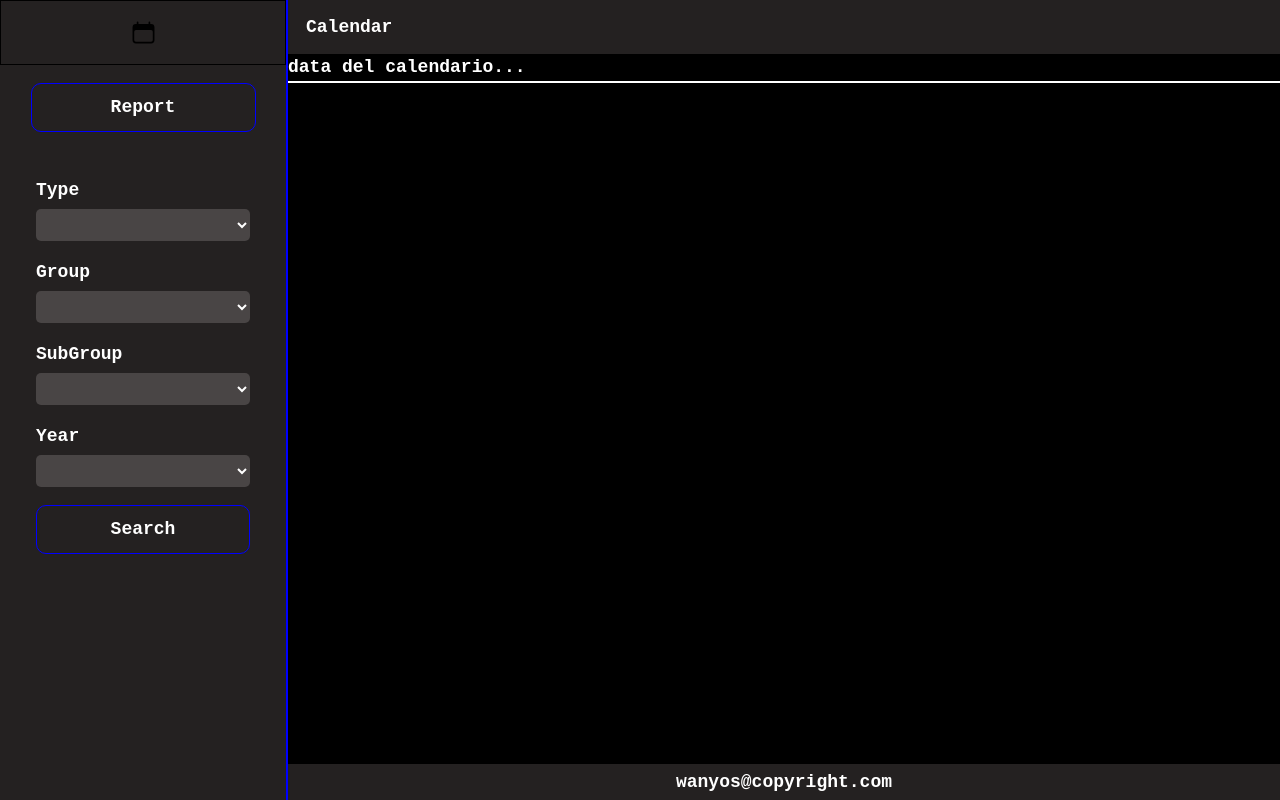
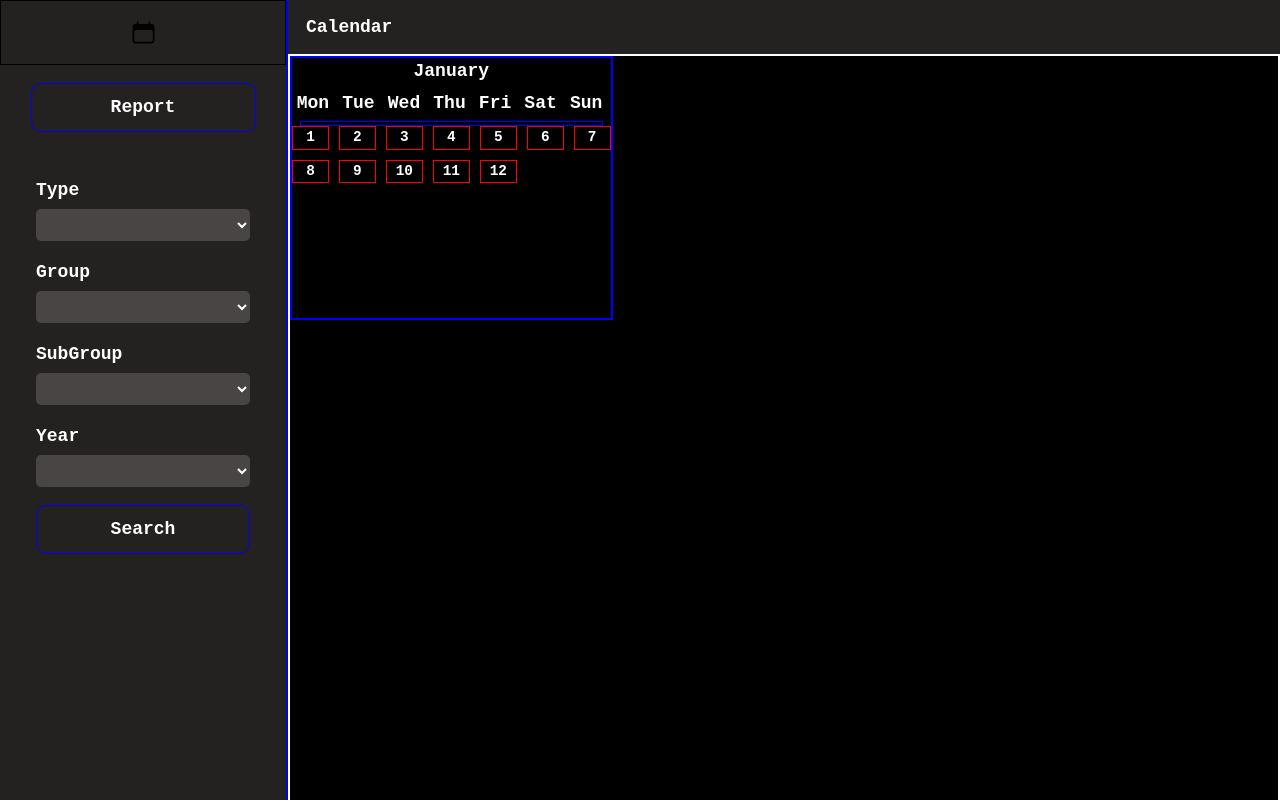
Before and after one commit to wanyos/emt-calendar, a Vue app: page /calendar in a window 1280 px wide. Shown: the top 800 px of the page. Built offline with nearby package versions, Linux system fonts and the light colour scheme.

Commit message:
feature: create component day

```diff
--- /dev/null
+++ b/src/calendars/createCalendar.js
@@ -0,0 +1,44 @@
+// monday = 0, sunday = 0
+function getDayInitMonth(month, year) {
+  const date = new Date(year, month, 1)
+  let weekday = date.getDay()
+  if (weekday === 0) {
+    weekday = 6
+  } else {
+    weekday -= 1
+  }
+  return weekday
+}
+
+function getMonthDays(month, year) {
+  const date = new Date(year, month, 1)
+  date.setMonth(date.getMonth() + 1)
+  date.setDate(0)
+  return date.getDate()
+}
+
+function getNameMonth(numberMonth) {
+  const fecha = new Date(null, numberMonth)
+  return fecha.toLocaleString('en-US', { month: 'long' })
+}
+
+const getCalendar = (year) => {
+  const calendar = {}
+  let nameMonth = ''
+  for (let a = 0; a < 12; a++) {
+    const days = []
+    let day = 1
+    nameMonth = getNameMonth(a)
+    const initDay = getDayInitMonth(a, year)
+    const totalDays = getMonthDays(a, year)
+
+    for (let d = 0; d < totalDays + initDay; d++) {
+      if (d < initDay) {
+        days.push('.')
+      } else {
+        days.push(day++)
+      }
+    }
+    calendar[nameMonth] = days
+  }
+}
--- /dev/null
+++ b/src/components/Day.vue
@@ -0,0 +1,13 @@
+<template>
+    <div>
+
+    </div>
+</template>
+
+<script setup>
+
+</script>
+
+<style lang="css" scoped>
+
+</style>
--- a/src/components/Month.vue
+++ b/src/components/Month.vue
@@ -1,24 +1,104 @@
 <template>
   <section class="section__month">
-    <div v-for="{ item, index } in weekdays" :key="index" class="section__month-weekdays">
-      {{ item }}
-    </div>
+    <section class="section__title">
+      <label> {{ props.name }} </label>
+    </section>
+
+    <section class="section__head">
+      <article v-for="(weekday, index) in weekdays" :key="index" class="article__head-weekdays">
+        {{ weekday }}
+      </article>
+    </section>
+
+    <div class="div__separate"></div>
+
+    <section class="section__body">
+      <ul class="section__body-ul">
+        <!-- <li v-for="(day, index) in props.days" :key="index" class="section__body-days">
+          <component :is="day"></component>
+        </li> -->
+        <div class="section__body-days">1</div>
+        <div class="section__body-days">2</div>
+        <div class="section__body-days">3</div>
+        <div class="section__body-days">4</div>
+        <div class="section__body-days">5</div>
+        <div class="section__body-days">6</div>
+        <div class="section__body-days">7</div>
+        <div class="section__body-days">8</div>
+        <div class="section__body-days">9</div>
+        <div class="section__body-days">10</div>
+        <div class="section__body-days">11</div>
+        <div class="section__body-days">12</div>
+      </ul>
+    </section>
   </section>
 </template>
 
 <script setup>
-const weekdays = ['L', 'M', 'X', 'J', 'V', 'S', 'D']
+const weekdays = ['Mon', 'Tue', 'Wed', 'Thu', 'Fri', 'Sat', 'Sun']
+
+const props = defineProps({
+  name: {
+    type: String,
+    required: true
+  },
+  days: {
+    type: Array,
+    default: () => []
+  }
+})
 </script>
 
 <style lang="css" scoped>
 .section__month {
-  border: 1px solid white;
+  border: 2px solid blue;
+  display: flex;
+  flex-direction: column;
+  justify-content: center;
+}
+
+.section__title {
+  margin: auto;
+}
+
+.section__head {
+  width: 100%;
   display: grid;
   grid-template-columns: repeat(7, 1fr);
-  grid-template-rows: repeat(7, 1fr);
+  grid-template-rows: 1fr;
+  justify-items: center;
 }
 
-.section__month-weekdays {
-    grid-template-rows: 1 / 2;
+.article__head-weekdays {
+  width: 2em;
+  height: 2em;
+  font-size: 1em;
+  display: flex;
+  align-items: center;
+}
+
+.div__separate {
+  border: 1px solid blue;
+  width: 95%;
+  grid-column: 1 / 8;
+  height: 5px;
+  margin: auto;
+}
+
+.section__body {
+}
+
+.section__body-ul {
+  display: grid;
+  grid-template-columns: repeat(7, 1fr);
+  grid-template-rows: repeat(6, 1fr);
+  justify-content: center;
+  gap: 10px;
+}
+
+.section__body-days {
+  border: 1px solid red;
+  text-align: center;
+  font-size: 0.8em;
 }
 </style>
--- a/src/views/CalendarView.vue
+++ b/src/views/CalendarView.vue
@@ -1,16 +1,20 @@
 <template>
   <section class="section__calendar">
-    <p>data del calendario...</p>
-    <Month />
+    <Month name="January" />
   </section>
 </template>
 
 <script setup>
 import Month from '@/components/Month.vue'
+import Day from '@/components/Day.vue'
 </script>
 
 <style scoped lang="css">
 .section__calendar {
-
+  border: 2px solid white;
+  display: grid;
+  grid-template-columns: repeat(3, 1fr);
+  grid-template-rows: repeat(4, 1fr);
+  gap: 10px;
 }
 </style>
```
